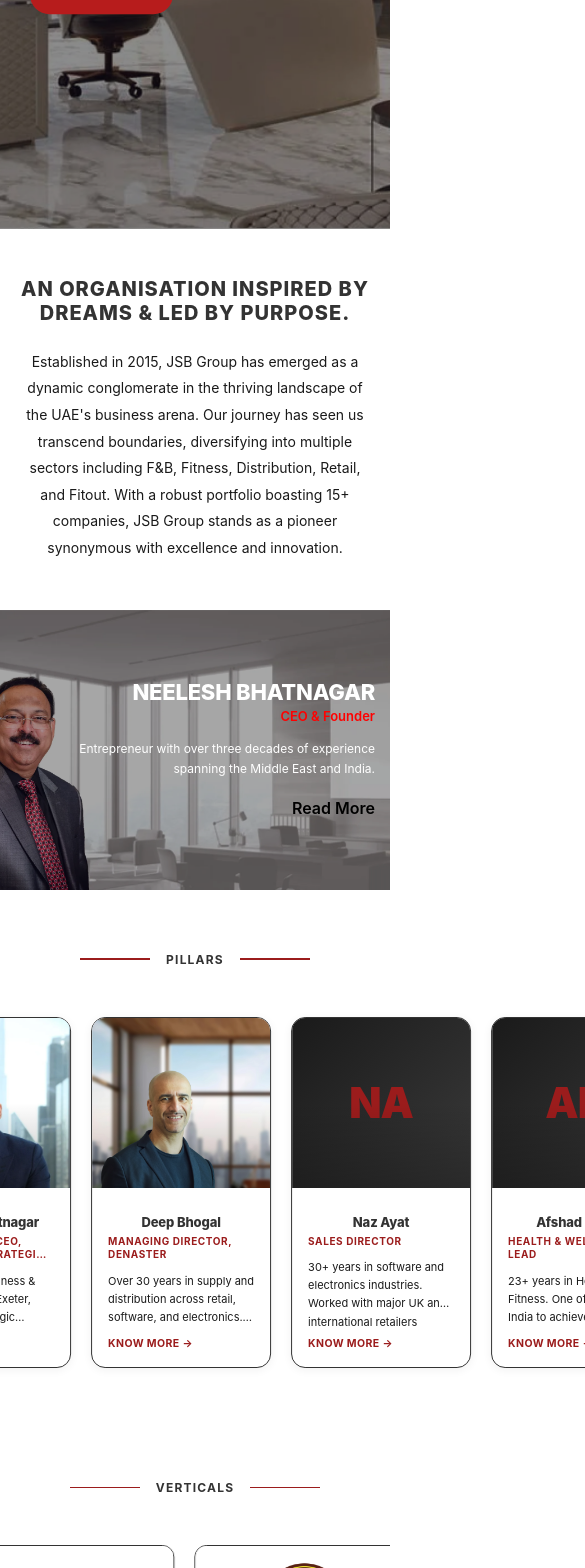
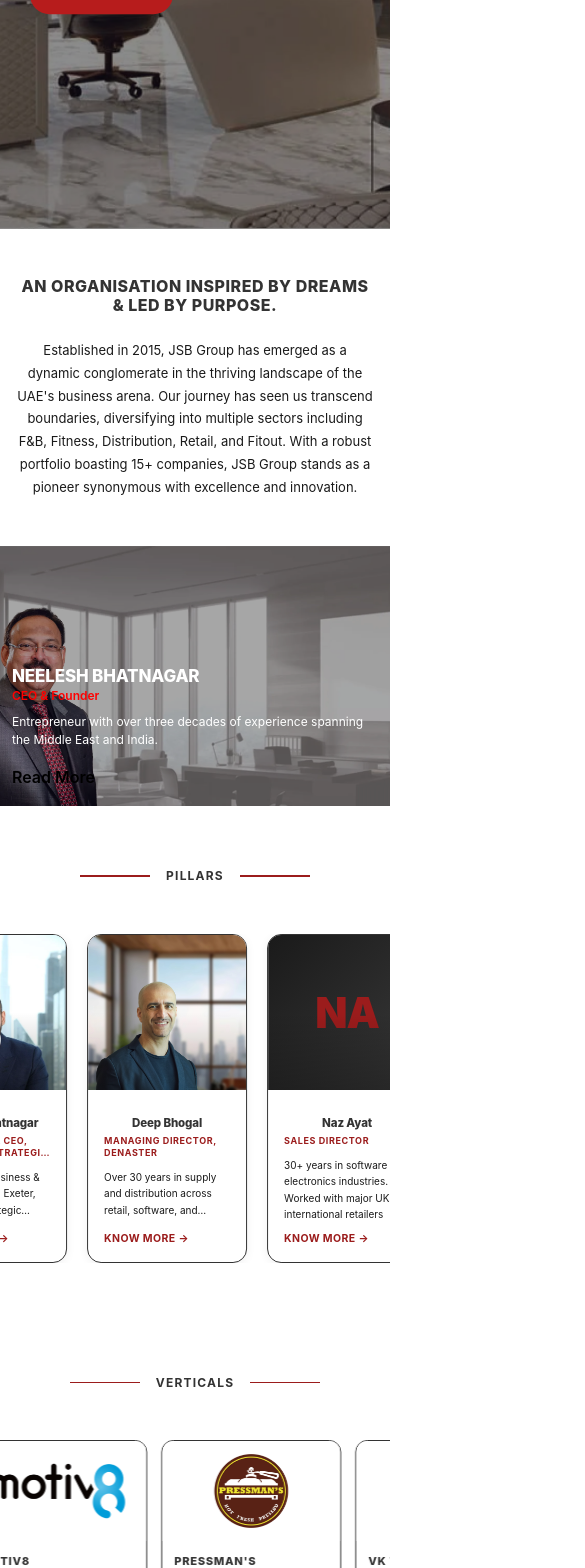
Before and after one commit to gurusaivs18/web-app, a React (Vite) app: page / in a window 390 px wide. Shown: the part 432-2000 px from the top of the page, 585 px wide, since content can reach past the window. Built offline with nearby package versions, Linux system fonts and the light colour scheme.

Commit message:
responsive issue

```diff
--- a/src/css/Home.css
+++ b/src/css/Home.css
@@ -1,6 +1,27 @@
 /* =================================================================
    HOME.CSS  –  JSB Group Homepage
    ================================================================= */
+
+/* ── Fix: prevent any section overflowing viewport width ──────── */
+.directors-section,
+.home-verticals-logos,
+.home-impact,
+.home-group-photos,
+.home-testimonials,
+.home-contact,
+.home-intro,
+.ceo-section {
+  max-width: 100vw;
+  overflow-x: hidden;
+}
+
+/* ── Fix: container should never exceed screen width ─────────── */
+.container {
+  width: 100%;
+  box-sizing: border-box;
+  padding-left: clamp(16px, 4vw, 40px);
+  padding-right: clamp(16px, 4vw, 40px);
+}
 
 /* ================= INTRO ================= */
 .home-intro {
@@ -25,6 +46,17 @@
   color: var(--text-mid);
   line-height: 1.9;
   text-align: center;
+}
+
+@media (max-width: 480px) {
+  .home-intro-text h2 {
+    font-size: 16px;
+    letter-spacing: 0.5px;
+  }
+  .home-intro-text p {
+    font-size: 13px;
+    line-height: 1.75;
+  }
 }
 
 /* ================= CEO SECTION ================= */
@@ -105,26 +137,42 @@
     height: 320px;
   }
   .ceo-info {
-    right: 20px;
-    max-width: 70%;
+    right: 16px;
+    left: 16px;
+    max-width: calc(100% - 32px);
+    text-align: left;
   }
   .ceo-info h3 {
-    font-size: 22px;
+    font-size: 20px;
   }
   .ceo-info .ceo-role {
-    font-size: 13px;
+    font-size: 12px;
+    margin-bottom: 8px;
   }
   .ceo-info p {
     font-size: 12px;
+    line-height: 1.5;
+    display: -webkit-box;
+    -webkit-line-clamp: 3;
+    -webkit-box-orient: vertical;
+    overflow: hidden;
   }
 }
+
 @media (max-width: 480px) {
   .ceo-content {
-    height: 280px;
+    height: 260px;
   }
   .ceo-info {
-    max-width: 85%;
-    right: 15px;
+    right: 12px;
+    left: 12px;
+    max-width: calc(100% - 24px);
+    top: auto;
+    bottom: 16px;
+    transform: none;
+  }
+  .ceo-info h3 {
+    font-size: 17px;
   }
 }
 
@@ -133,26 +181,13 @@
   background: var(--white);
   padding: 60px 0 50px;
 }
-/*
+
+/* ── Fix: directors-marquee was commented out but used in JSX ── */
 .directors-marquee {
   overflow: hidden;
   width: 100%;
   margin-top: 30px;
-  -webkit-mask-image: linear-gradient(
-    to right,
-    transparent 0%,
-    black 6%,
-    black 94%,
-    transparent 100%
-  );
-  mask-image: linear-gradient(
-    to right,
-    transparent 0%,
-    black 6%,
-    black 94%,
-    transparent 100%
-  );
-} */
+}
 
 .directors-track-marquee {
   display: flex;
@@ -366,6 +401,25 @@
   }
 }
 
+@media (max-width: 480px) {
+  .director-card {
+    width: 160px;
+    flex: 0 0 160px;
+  }
+  .director-photo-wrap {
+    height: 155px;
+  }
+  .director-name {
+    font-size: 11.5px;
+  }
+  .director-role {
+    font-size: 9px;
+  }
+  .director-bio {
+    font-size: 10px;
+  }
+}
+
 /* ================= VERTICALS AUTO-SLIDER ================= */
 .home-verticals-logos {
   background: var(--white);
@@ -377,20 +431,6 @@
   overflow: hidden;
   width: 100%;
   margin-top: 36px;
-  /* -webkit-mask-image: linear-gradient(
-    to right,
-    transparent 0%,
-    black 6%,
-    black 94%,
-    transparent 100%
-  ); */
-  /* mask-image: linear-gradient(
-    to right,
-    transparent 0%,
-    black 6%,
-    black 94%,
-    transparent 100%
-  ); */
 }
 
 .verticals-track {
@@ -457,8 +497,6 @@
   height: 100%;
 }
 
-/* Every logo fills the same padded box — object-fit: contain
-   keeps the aspect ratio so nothing gets stretched or squashed */
 .vertical-logo-box img {
   width: 100%;
   height: 100%;
@@ -518,6 +556,27 @@
 
 .vertical-know-more:hover {
   opacity: 0.7;
+}
+
+@media (max-width: 480px) {
+  .vertical-slide-item {
+    width: 180px;
+    margin-right: 14px;
+  }
+  .vertical-logo-box {
+    height: 100px;
+    padding: 12px 14px;
+  }
+  .vertical-card-body {
+    padding: 10px 12px 12px;
+  }
+  .vertical-brand-name {
+    font-size: 11px;
+  }
+  .vertical-brand-desc {
+    font-size: 10px;
+    -webkit-line-clamp: 3;
+  }
 }
 
 /* ================= IMPACT ================= */
@@ -606,21 +665,39 @@
     padding: 0 16px 24px;
   }
 }
+
 @media (max-width: 480px) {
   .stats-grid {
-    grid-template-columns: repeat(2, 1fr);
-    gap: 28px 0;
+    grid-template-columns: 1fr 1fr;
+    gap: 24px 0;
+  }
+  .stat-box:nth-child(odd)::after {
+    display: block;
+  }
+  .stat-box:nth-child(even)::after {
+    display: none;
   }
   .stat-icon {
-    width: 64px;
-    height: 64px;
+    width: 56px;
+    height: 56px;
   }
   .stat-icon svg {
-    width: 28px;
-    height: 28px;
+    width: 24px;
+    height: 24px;
   }
   .stat-box h2 {
-    font-size: 24px;
+    font-size: 22px;
+  }
+  .stat-label {
+    font-size: 9.5px;
+    letter-spacing: 0.8px;
+  }
+  .stat-desc {
+    font-size: 11px;
+  }
+  .impact-intro {
+    font-size: 13px;
+    padding: 0 4px;
   }
 }
 
@@ -735,26 +812,38 @@
     height: 100%;
   }
 }
+
 @media (max-width: 600px) {
   .group-photo-grid {
     grid-template-columns: 1fr;
     height: auto;
+    gap: 10px;
   }
   .gp-col-left {
     grid-column: 1;
     grid-row: auto;
-    height: 220px;
+    height: 200px;
   }
   .gp-col-mid {
     grid-column: 1;
     grid-row: auto;
-    height: 180px;
+    height: 170px;
+    justify-content: flex-start;
+  }
+  .gp-card--mid {
+    height: 100%;
+    width: 100%;
   }
   .gp-col-right {
     grid-column: 1;
     grid-row: auto;
-    height: 180px;
+    height: 160px;
     flex-direction: row;
+    gap: 10px;
+  }
+  .gp-card--sm {
+    flex: 1;
+    min-width: 0;
   }
 }
 
@@ -860,16 +949,30 @@
     max-width: 100%;
   }
 }
+
 @media (max-width: 600px) {
+  .testimonials-inner {
+    gap: 28px;
+  }
+  .testimonials-heading h2 {
+    font-size: 20px;
+  }
   .testimonials-cards {
     grid-template-columns: 1fr;
+    gap: 16px;
   }
   .testimonial-card {
-    padding: 22px 18px 18px;
+    padding: 18px 16px 14px;
+  }
+  .tq-open,
+  .tq-close {
+    font-size: 40px;
+  }
+  .testimonial-text {
+    font-size: 12.5px;
   }
 }
 
-/* ================= GET IN TOUCH ================= */
 /* ================= GET IN TOUCH ================= */
 .home-contact {
   background: var(--black);
@@ -907,7 +1010,7 @@
 .contact-info {
   display: flex;
   flex-direction: column;
-  gap: 10px; /* equal spacing */
+  gap: 10px;
 }
 
 /* RESET DEFAULT SPACING */
@@ -956,11 +1059,28 @@
 @media (max-width: 900px) {
   .contact-inner {
     grid-template-columns: 1fr;
+    gap: 20px;
   }
 }
 
 @media (max-width: 480px) {
+  .home-contact {
+    padding: 32px 0;
+  }
   .contact-red-panel {
-    padding: 24px;
+    padding: 20px 18px;
+    gap: 14px;
+  }
+  .contact-red-panel h2 {
+    font-size: 17px;
+  }
+  .contact-info p,
+  .contact-info a {
+    font-size: 12px;
+  }
+  .contact-text-block {
+    font-size: 12px;
+    line-height: 1.7;
+    padding-bottom: 14px;
   }
 }
```
